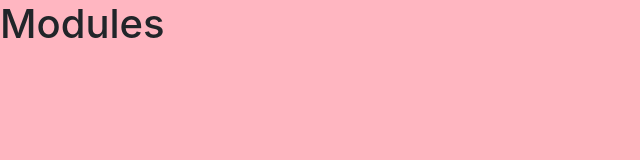
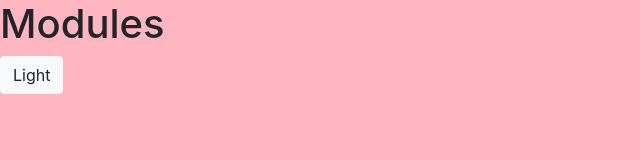
Before and after one commit to mariabrock/intro-to-modules, a plain HTML site: page index.html in a window 1280 px wide. Shown: the whole page, without its empty margins (0-640 px from the left). Drawn offline with nearby package versions, Linux system fonts and the light colour scheme.

Commit message:
added button: '

```diff
--- a/index.html
+++ b/index.html
@@ -9,6 +9,7 @@
   </head>
   <body>
     <h1>Modules</h1>
+    <button type="button" class="btn btn-light">Light</button>
 
     <script src="https://code.jquery.com/jquery-3.3.1.slim.min.js" integrity="sha384-q8i/X+965DzO0rT7abK41JStQIAqVgRVzpbzo5smXKp4YfRvH+8abtTE1Pi6jizo" crossorigin="anonymous"></script>
     <script src="https://cdnjs.cloudflare.com/ajax/libs/popper.js/1.14.7/umd/popper.min.js" integrity="sha384-UO2eT0CpHqdSJQ6hJty5KVphtPhzWj9WO1clHTMGa3JDZwrnQq4sF86dIHNDz0W1" crossorigin="anonymous"></script>
```
